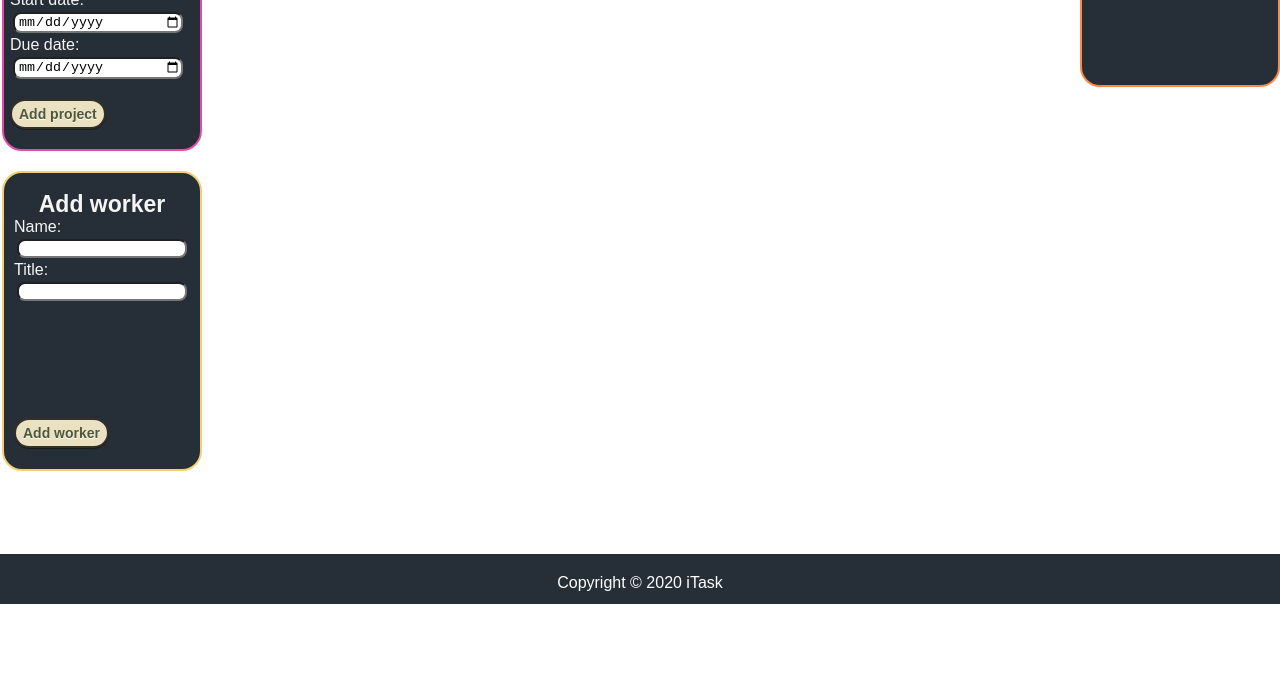
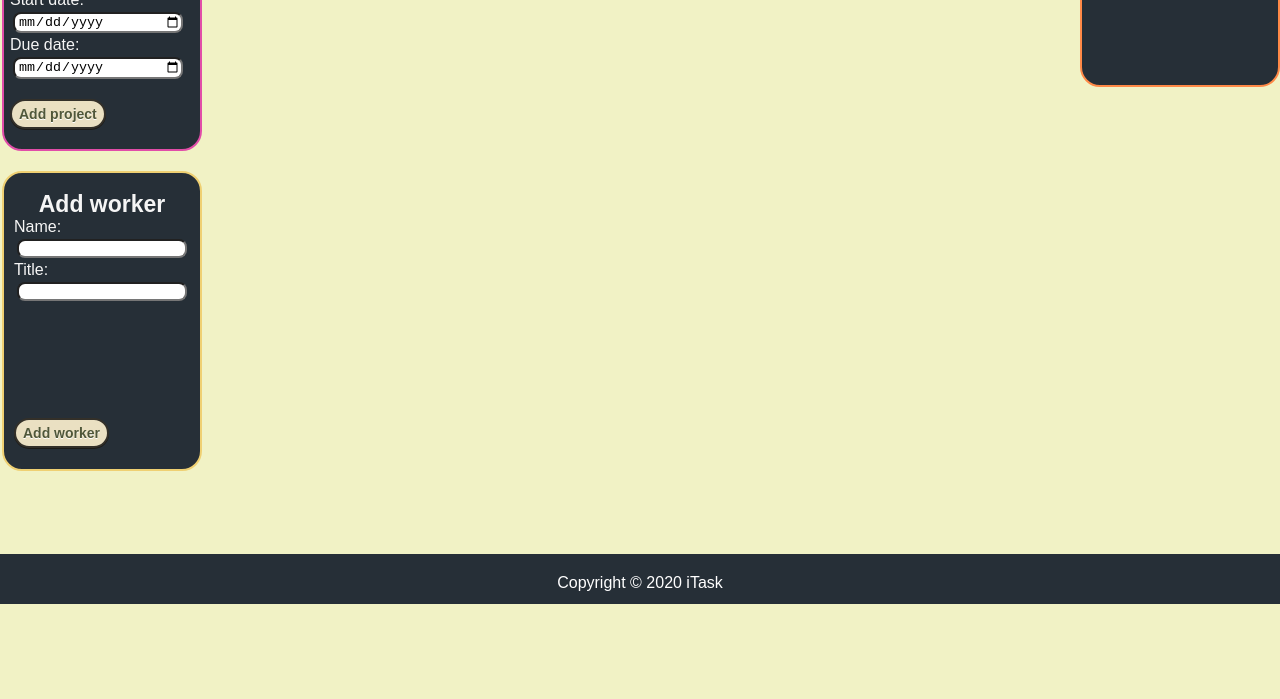
Before and after one commit to Westerdals/pro104-eksamen-gruppe31, a plain HTML site: page index.html in a window 1280 px wide. Shown: the part 196-895 px from the top of the page. Drawn offline with Linux system fonts and the light colour scheme; a script that the page names is missing.

Commit message:
Update main.css

```diff
--- a/main.css
+++ b/main.css
@@ -12,7 +12,7 @@ html.body {
 
 body {
     font-family: SegoeR UI, Arial, sans-serif;
-    background-image: #F1F2C5;
+    background-color: #F1F2C5;
     position: relative;
     padding-bottom: 58px;
     height: 100vh;
```
